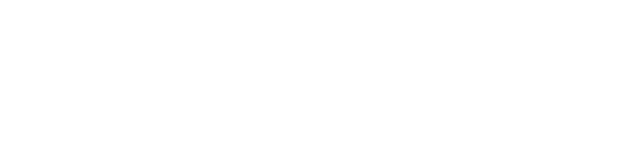
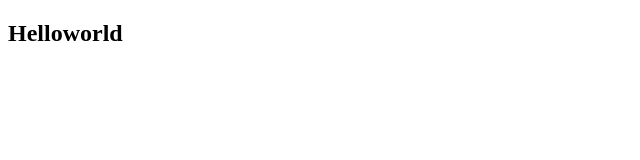
Before and after one commit to luoyaowan/helloWorld, a plain HTML site: page index.html in a window 1280 px wide. Shown: the whole page, without its empty margins (0-640 px from the left). Drawn offline with Linux system fonts and the light colour scheme.

Commit message:
Add the body

```diff
--- a/index.html
+++ b/index.html
@@ -1,3 +1,9 @@
 <!DOCTYPE html>
 <html>
+    <head>
+    <title>helloworld</title>
+    </head>
+    <body>
+    <h2>Helloworld</h2>
+    </body>
 </html>
```
